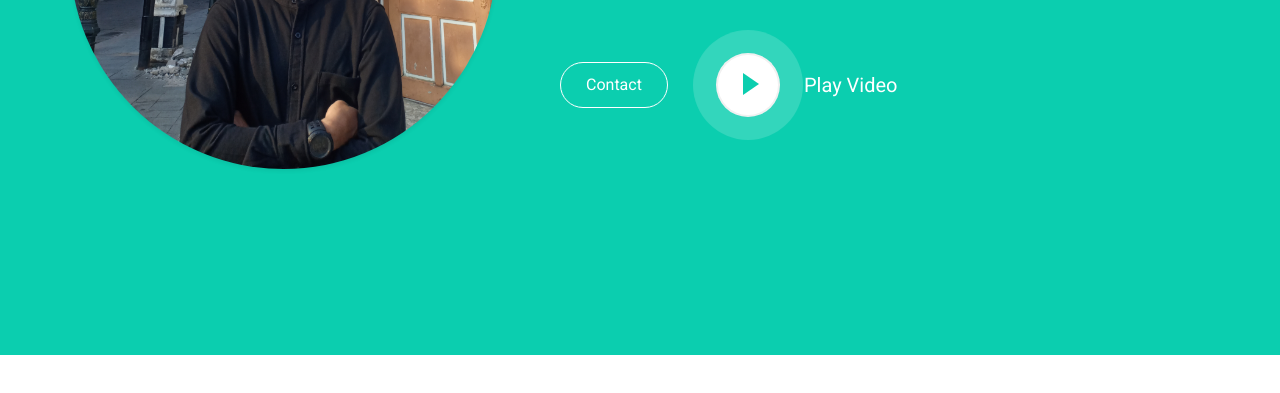
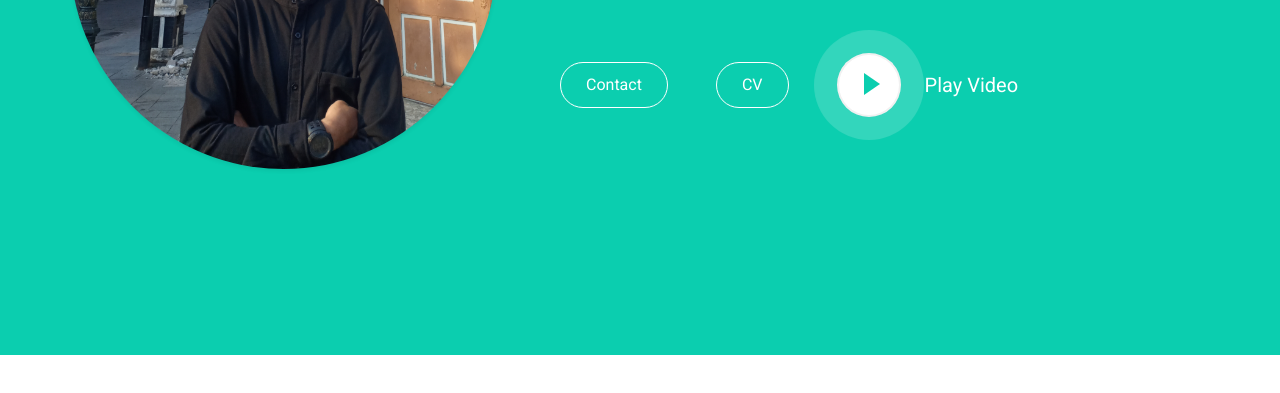
Before and after one commit to arissuratno/arissuratno.github.io, a plain HTML site: page index.html in a window 1280 px wide. Shown: the part 445-838 px from the top of the page. Drawn offline with nearby package versions, Linux system fonts and the light colour scheme.

Commit message:
Update index.html

```diff
--- a/index.html
+++ b/index.html
@@ -61,6 +61,7 @@
                     <div class="typed-text d-none">Video Editor, Web Developer, Designer Grafis, Operator, Apps Developer, Teacher</div>
                     <div class="d-flex align-items-center justify-content-center justify-content-lg-start pt-5">
                         <a href="http://wa.me/6285746940238" class="btn btn-outline-light mr-5">Contact</a>
+                        <a href="https://arissuratno.repl.co/" class="btn btn-outline-light mr-5">CV</a>
                         <button type="button" class="btn-play" data-toggle="modal"
                             data-src="https://www.youtube.com/embed/4pLbr8ygJyo" data-target="#videoModal">
                             <span></span>
```
